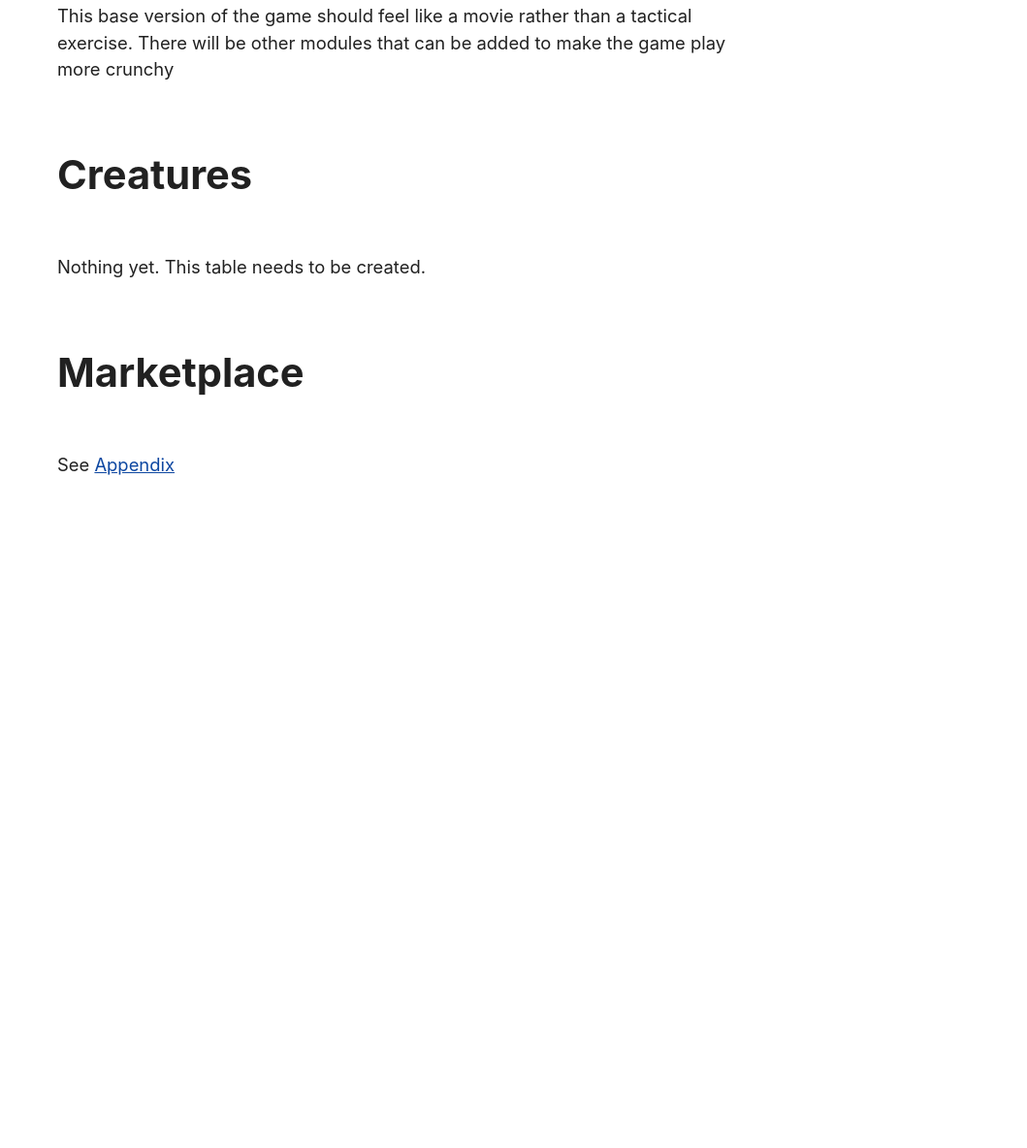
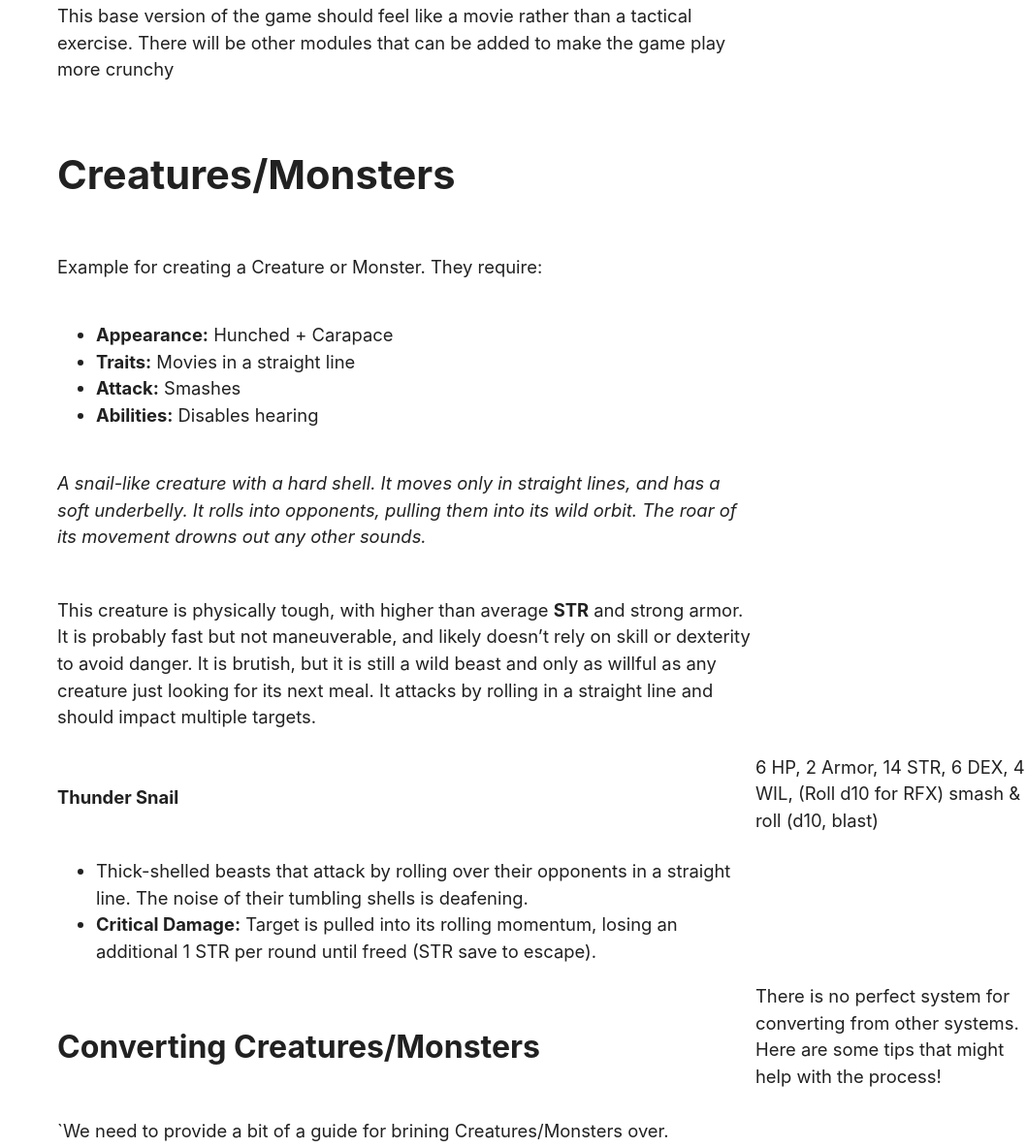
Before and after one commit to ronnross/waxeccentric-site, an Eleventy site: page pages/prototype/index.md in a window 1280 px wide. Shown: the part 4307-5491 px from the top of the page at 97% size, without its empty margins (221-1280 px from the left). Before the commit the page ends 4825 px from the top, so only its background shows below. Built offline with nearby package versions, Linux system fonts and the light colour scheme; Eleventy itself is replaced by a stand-in of ours; files that its build step writes are made by us from their sources.

Commit message:
Adding section for monsters

```diff
--- a/pages/prototype/index.md
+++ b/pages/prototype/index.md
@@ -92,9 +92,33 @@ If your character meets their end in a battle and they are healed within the bat
 
 This base version of the game should feel like a movie rather than a tactical exercise. There will be other modules that can be added to make the game play more crunchy
 
-<h2 id="creatures">Creatures</h2>
+<h2 id="creatures">Creatures/Monsters</h2>
 
-Nothing yet. This table needs to be created.
+Example for creating a Creature or Monster. They require:
+
+<ul>
+  <li><b>Appearance:</b> Hunched + Carapace</li>
+  <li><b>Traits:</b> Movies in a straight line</li>
+  <li><b>Attack:</b> Smashes</li>
+  <li><b>Abilities:</b> Disables hearing</li>
+</ul>
+
+<i>A snail-like creature with a hard shell. It moves only in straight lines, and has a soft underbelly. It rolls into opponents, pulling them into its wild orbit. The roar of its movement drowns out any other sounds.</i>
+
+This creature is physically tough, with higher than average <b>STR</b> and strong armor. It is probably fast but not maneuverable, and likely doesn’t rely on skill or dexterity to avoid danger. It is brutish, but it is still a wild beast and only as willful as any creature just looking for its next meal. It attacks by rolling in a straight line and should impact multiple targets.
+
+<h5> Thunder Snail </h5>
+6 HP, 2 Armor, 14 STR, 6 DEX, 4 WIL, (Roll d10 for RFX) smash & roll (d10, blast)
+
+<ul>
+  <li>Thick-shelled beasts that attack by rolling over their opponents in a straight line. The noise of their tumbling shells is deafening.</li>
+  <li><b>Critical Damage:</b> Target is pulled into its rolling momentum, losing an additional 1 STR per round until freed (STR save to escape).</li>
+</ul>
+
+<h3>Converting Creatures/Monsters</h3>
+There is no perfect system for converting from other systems. Here are some tips that might help with the process!
+
+`We need to provide a bit of a guide for brining Creatures/Monsters over.
 
 <h2 id="marketplace">Marketplace</h2>
 
```
